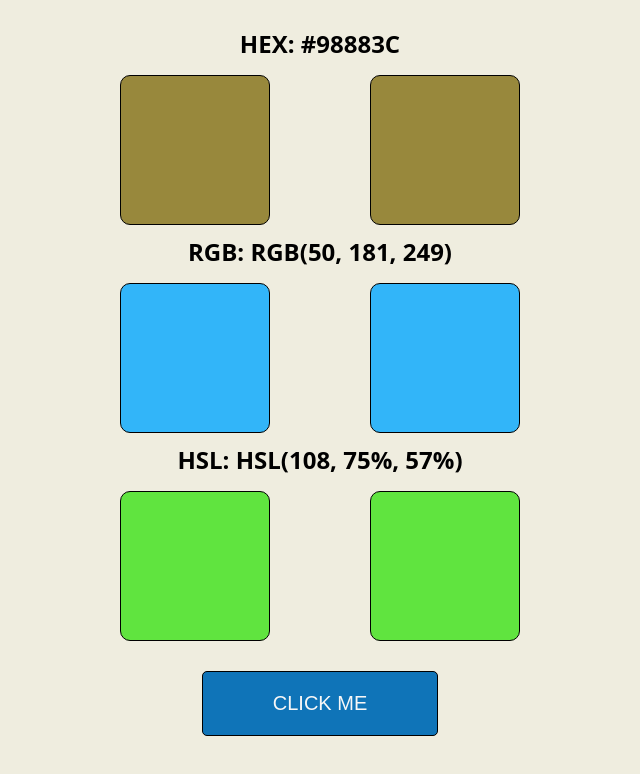
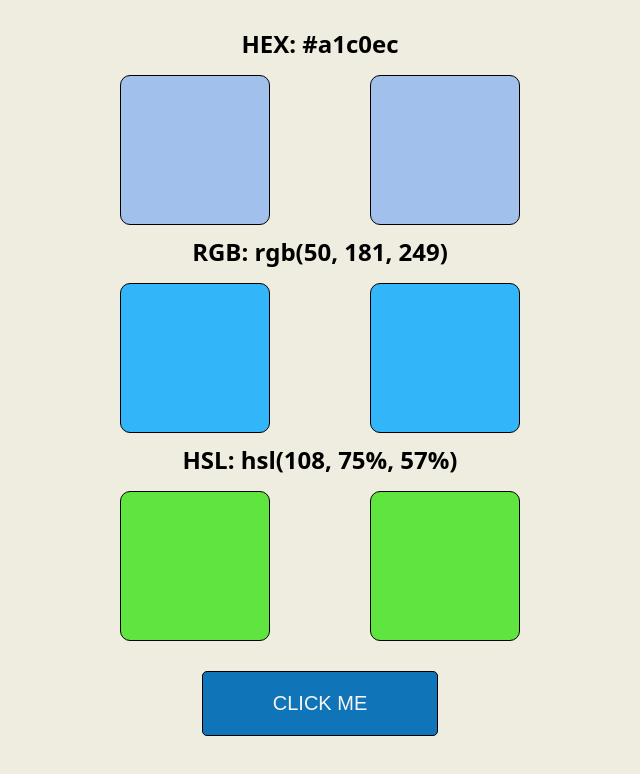
Before and after one commit to CodingOnMars/js-mini-projects, a plain HTML site: page color-switch/index.html in a window 1280 px wide. Both pictures are taken after a click on the button "CLICK ME". Shown: the part 66-840 px from the top of the page, without its empty margins (320-960 px from the left). Drawn offline with Linux system fonts and the light colour scheme.

Commit message:
Refactoring. Minor style tweak to display values in lower case so you can copy and use right away. Added Random color palette generator  description.

```diff
--- a/color-switch/script.js
+++ b/color-switch/script.js
@@ -6,26 +6,23 @@ const hexSquares = document.querySelectorAll('.square-hex');
 const rgbSquares = document.querySelectorAll('.square-rgb');
 const hslSquares = document.querySelectorAll('.square-hsl');
 
-const hex = [0, 1, 2, 3, 4, 5, 6, 7, 8, 9, 'A', 'B', 'C', 'D', 'E', 'F'];
+const hex = [0, 1, 2, 3, 4, 5, 6, 7, 8, 9, 'a', 'b', 'c', 'd', 'e', 'f'];
 
 btn.addEventListener('click', () => {
-  // Generate random hex color
-  let hexColor = '#';
-  for (let i = 0; i < 6; i++) {
-    hexColor += hex[hexRandomNumber()];
-  }
+  let hexColor = '';
+  hexColor += getRandomHex();
   idHex.textContent = hexColor;
   hexSquares.forEach((square) => {
     square.style.backgroundColor = hexColor;
   });
-  // Generate random rgb color
+
   let rgbColor = '';
   rgbColor += getRandomRgb();
   idRgb.textContent = rgbColor;
   rgbSquares.forEach((square) => {
     square.style.backgroundColor = rgbColor;
   });
-  // Generate random hsl color
+
   let hslColor = '';
   hslColor += getRandomHsl();
   idHsl.textContent = hslColor;
@@ -34,18 +31,27 @@ btn.addEventListener('click', () => {
   });
 });
 
-const hexRandomNumber = () => Math.floor(Math.random() * hex.length);
+// Generate random hex color
+const getRandomHex = () => {
+  const hexRandomNumber = () => Math.floor(Math.random() * hex.length);
+  let color = '#';
+  for (let i = 0; i < 6; i++) {
+    color += hex[hexRandomNumber()];
+  }
+  return color;
+};
 
-const randomNumberBetween = (min, max) =>
-  min + Math.floor(Math.random() * (max - min + 1));
-
+// Generate random rgb color
 const getRandomRgb = () => {
+  const randomNumberBetween = (min, max) =>
+    min + Math.floor(Math.random() * (max - min + 1));
   const r = randomNumberBetween(0, 255);
   const g = randomNumberBetween(0, 255);
   const b = randomNumberBetween(0, 255);
   return `rgb(${r}, ${g}, ${b})`;
 };
 
+// Generate random hsl color
 const getRandomHsl = () => {
   const h = Math.floor(Math.random() * 360);
   const s = Math.floor(Math.random() * (100 + 1)) + '%';
--- a/color-switch/style.css
+++ b/color-switch/style.css
@@ -25,12 +25,12 @@ body {
 .title,
 .subtitle {
   text-align: center;
-  text-transform: uppercase;
 }
 
 .title {
   margin-bottom: 20px;
   font-size: 1.5rem;
+  text-transform: uppercase;
 }
 
 .color-switch__items {
```
Also changed, not shown: 1 other file.
